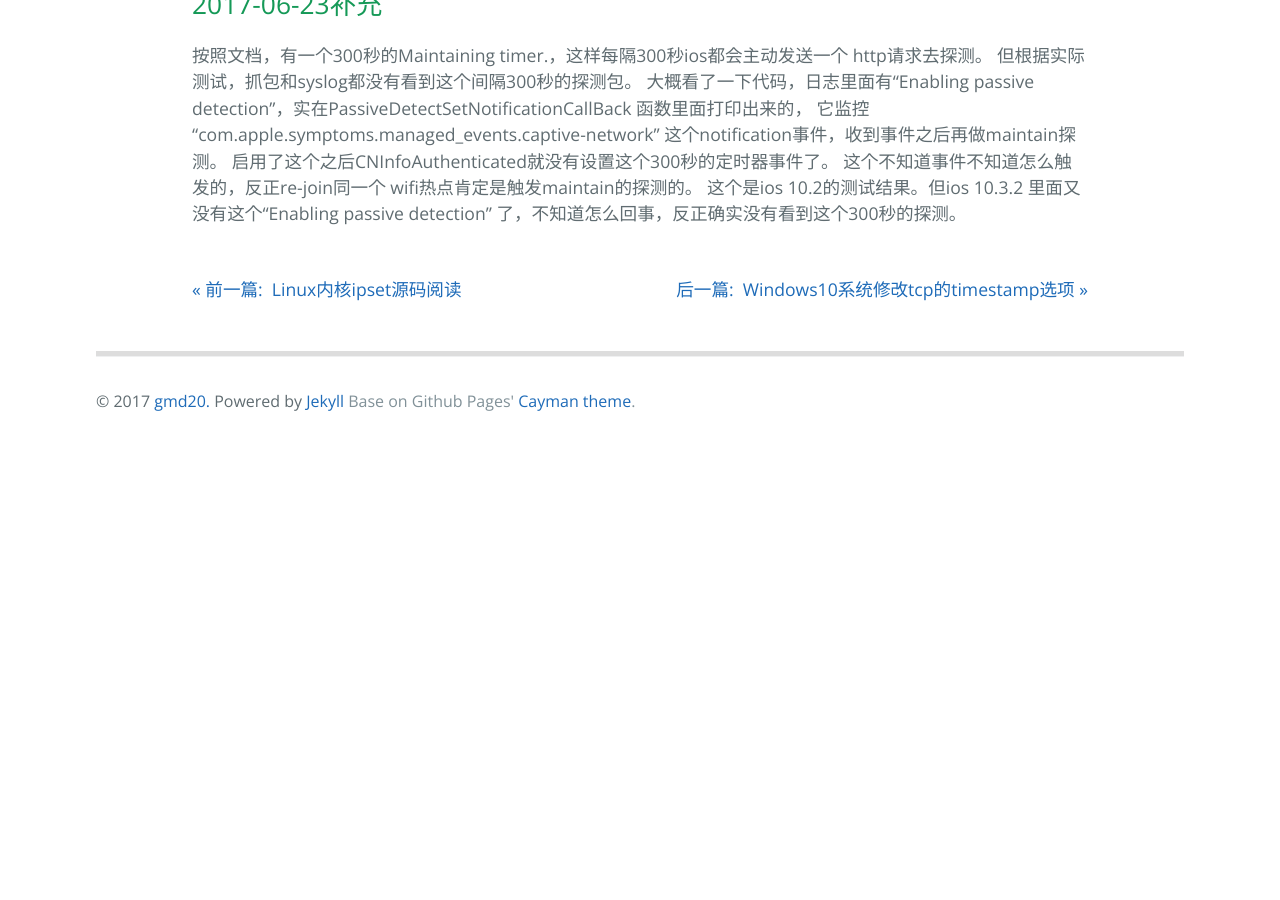
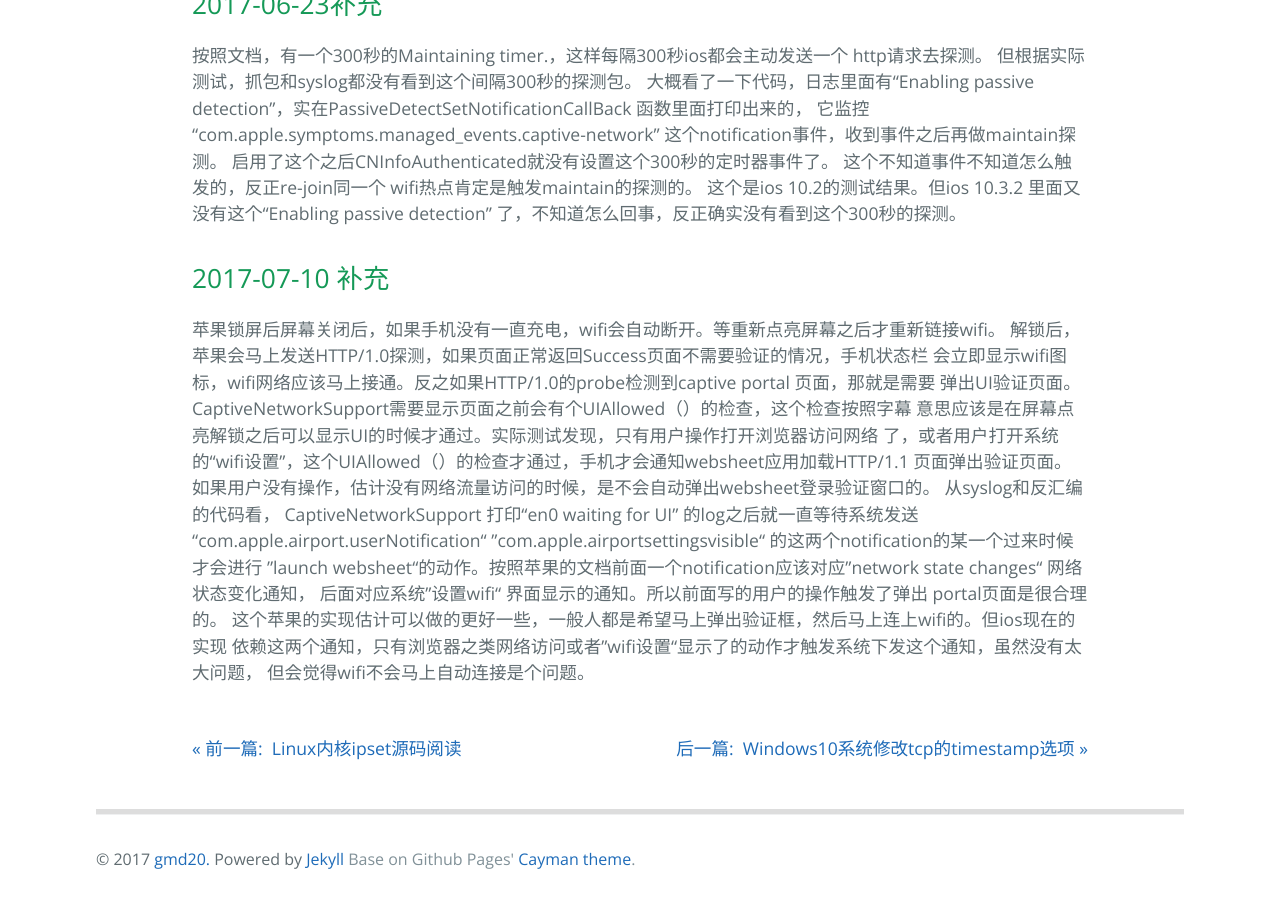
Before and after one commit to gmd20/gmd20.github.io, a Jekyll site: the page built from _posts/2017-05-19-iPhone连接wifi热点跳转captive portal页面原理以及页面跳转慢原因分析.markdown, in a window 1280 px wide and 900 px high, scrolled down 17877 px. Built offline with Jekyll 4.4.1, drawn with Linux system fonts in a browser that asks for light colours; Markdown is read by kramdown in place of the engine named in the settings; comment, search, counter and statistics services are not loaded; before the commit the page ends 18338 px from its top, so only the background shows below that.

Commit message:
Update 2017-05-19-iPhone连接wifi热点跳转captive portal页面原理以及页面跳转慢原因分析.markdown

```diff
--- a/_posts/2017-05-19-iPhone连接wifi热点跳转captive portal页面原理以及页面跳转慢原因分析.markdown
+++ b/_posts/2017-05-19-iPhone连接wifi热点跳转captive portal页面原理以及页面跳转慢原因分析.markdown
@@ -824,3 +824,22 @@ iOS只会在判断wifi网络可用后，才会把默认路由切换到wifi接口
 启用了这个之后CNInfoAuthenticated就没有设置这个300秒的定时器事件了。 这个不知道事件不知道怎么触发的，反正re-join同一个
 wifi热点肯定是触发maintain的探测的。 这个是ios 10.2的测试结果。但ios 10.3.2 里面又没有这个“Enabling passive detection”
 了，不知道怎么回事，反正确实没有看到这个300秒的探测。
+
+
+
+2017-07-10 补充
+----------------------
+苹果锁屏后屏幕关闭后，如果手机没有一直充电，wifi会自动断开。等重新点亮屏幕之后才重新链接wifi。
+解锁后，苹果会马上发送HTTP/1.0探测，如果页面正常返回Success页面不需要验证的情况，手机状态栏
+会立即显示wifi图标，wifi网络应该马上接通。反之如果HTTP/1.0的probe检测到captive portal 页面，那就是需要
+弹出UI验证页面。CaptiveNetworkSupport需要显示页面之前会有个UIAllowed（）的检查，这个检查按照字幕
+意思应该是在屏幕点亮解锁之后可以显示UI的时候才通过。实际测试发现，只有用户操作打开浏览器访问网络
+了，或者用户打开系统的“wifi设置”，这个UIAllowed（）的检查才通过，手机才会通知websheet应用加载HTTP/1.1
+页面弹出验证页面。  如果用户没有操作，估计没有网络流量访问的时候，是不会自动弹出websheet登录验证窗口的。
+从syslog和反汇编的代码看， CaptiveNetworkSupport 打印“en0 waiting for UI” 的log之后就一直等待系统发送
+“com.apple.airport.userNotification“ ”com.apple.airportsettingsvisible“ 的这两个notification的某一个过来时候才会进行
+”launch websheet“的动作。按照苹果的文档前面一个notification应该对应”network state changes“ 网络状态变化通知，
+后面对应系统”设置wifi“ 界面显示的通知。所以前面写的用户的操作触发了弹出 portal页面是很合理的。
+        这个苹果的实现估计可以做的更好一些，一般人都是希望马上弹出验证框，然后马上连上wifi的。但ios现在的实现
+依赖这两个通知，只有浏览器之类网络访问或者”wifi设置“显示了的动作才触发系统下发这个通知，虽然没有太大问题，
+但会觉得wifi不会马上自动连接是个问题。
```
